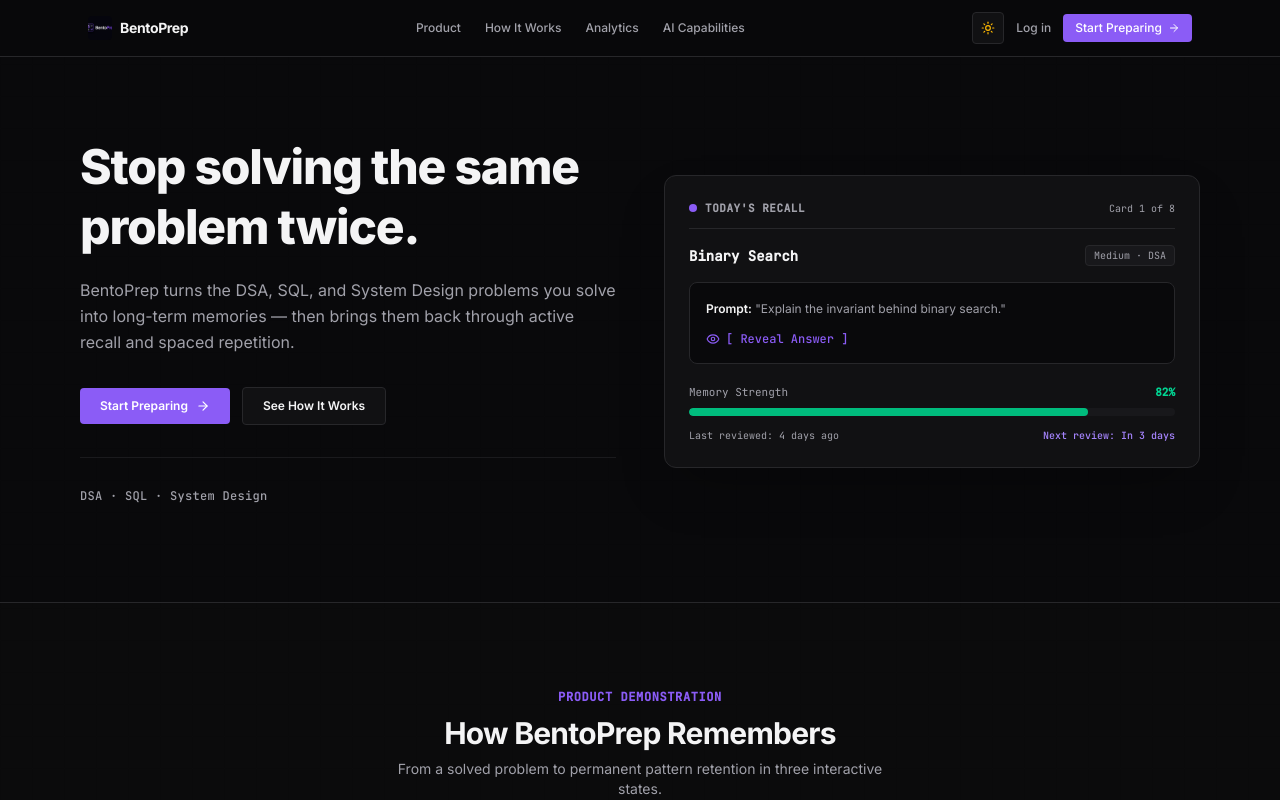
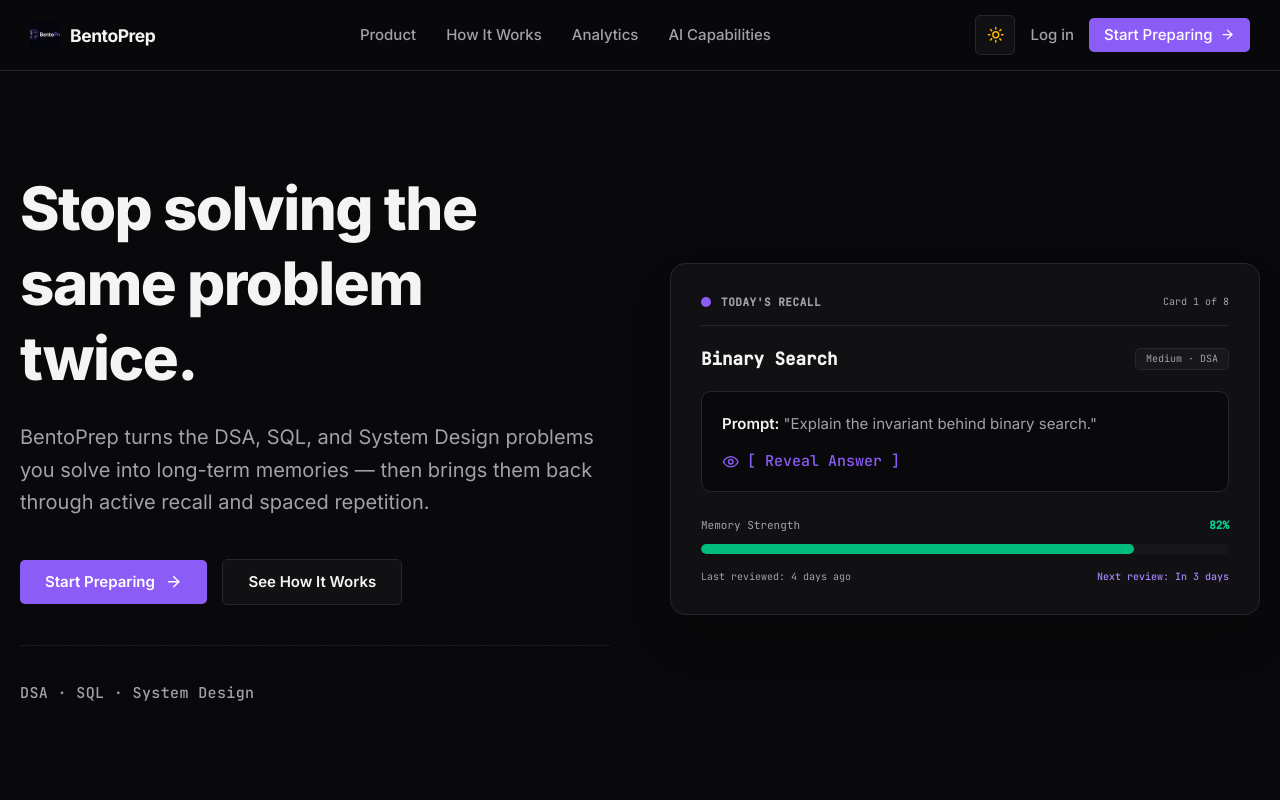
Before and after one commit to alio-programmer/BentoPrep-AI-powered-Learning-Platform-, a React (Vite) app in the folder client/: page / in a window 1280 px wide. Shown: the top 800 px of the page. Built offline with nearby package versions, Linux system fonts and the light colour scheme.

Commit message:
Scale UI to 125% by default via larger root font size

```diff
--- a/client/src/index.css
+++ b/client/src/index.css
@@ -45,6 +45,10 @@
   --color-info-soft: rgba(96, 165, 250, 0.14);
   --font-sans: "Inter", ui-sans-serif, system-ui, -apple-system, sans-serif;
   --font-mono: "JetBrains Mono", ui-monospace, "SFMono-Regular", Menlo, monospace;
+}
+
+html {
+  font-size: 20px;
 }
 
 html, body, #root {
```
